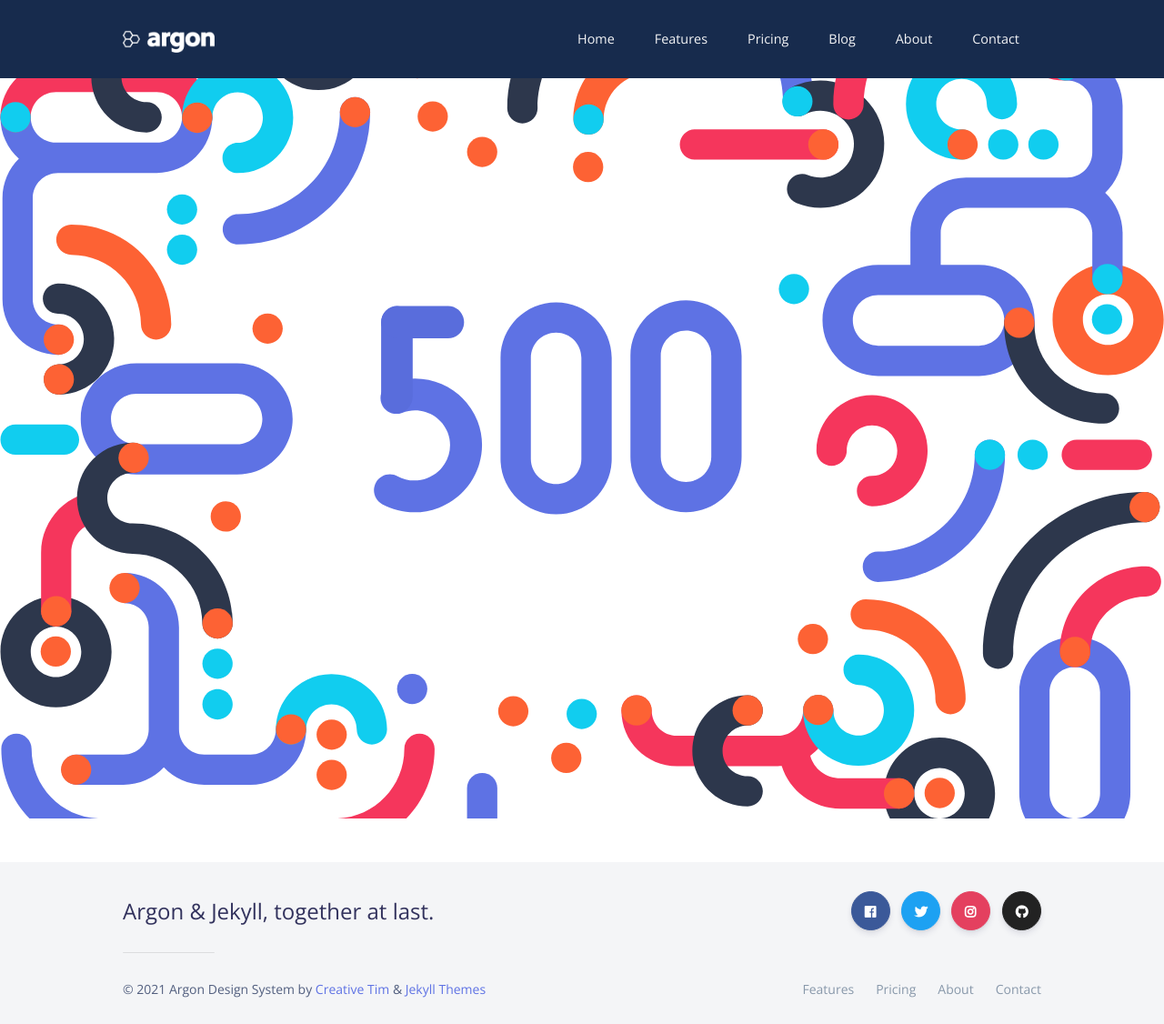
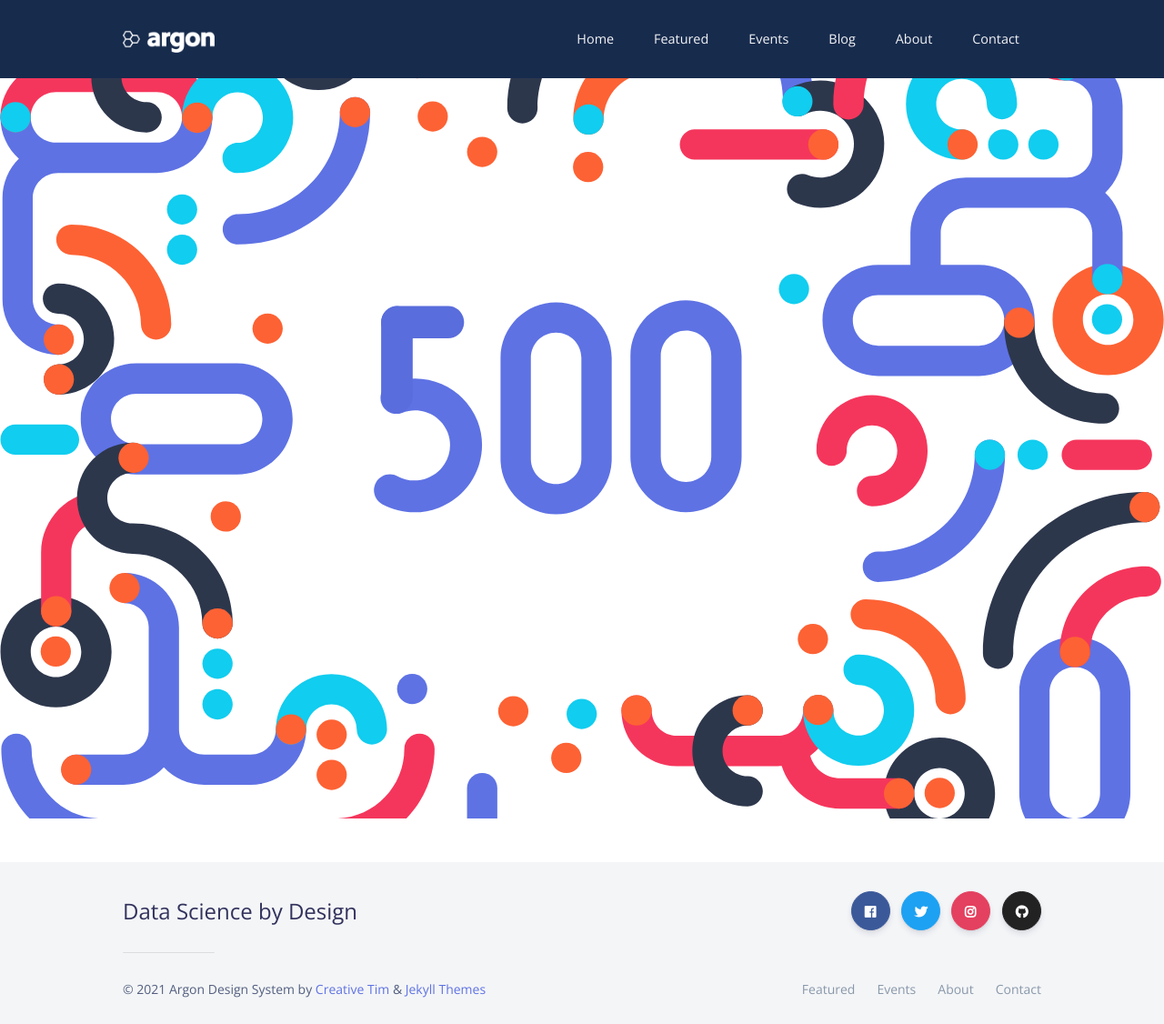
Before and after one commit to iamciera/DSxD_website, a Jekyll site: the page built from 500.html, in a window 1280 px wide. Shown: the whole page at 91% size. Built offline with Jekyll 4.4.1, drawn with Linux system fonts in a browser that asks for light colours; nearby versions of some CDN libraries.

Commit message:
minor changes to main info

```diff
--- a/_data/settings.yml
+++ b/_data/settings.yml
@@ -1,5 +1,5 @@
 basic_settings:
-  site_title: Argon Jekyll Theme
+  site_title: Data Science by Design
   favicon_image: /assets/img/favicon.png
 
 header_settings:
@@ -39,9 +39,9 @@ menu_settings:
       - title: Blog
         url: /blog
         icon: ni-books text-primary
-    - title: 'Features'
+    - title: 'Featured'
       url: '/features'
-    - title: Pricing
+    - title: Events
       url: /pricing
     - title: 'Blog'
       submenu_items:
@@ -63,7 +63,7 @@ menu_settings:
       url: '/contact'
 
 footer_settings:
-  footer_tagline: Argon & Jekyll, together at last.
+  footer_tagline: Data Science by Design
 
 contact_settings:
   form_action: 'https://formspree.io/hello@jekyllthemes.io'
--- a/index.html
+++ b/index.html
@@ -1,7 +1,7 @@
 ---
 title: Home
 layout: default
-description: Use the Argon Jekyll theme to build a landing page, blog or complete website.
+description:
 featured_image: /assets/img/social.jpg
 ---
 
```
